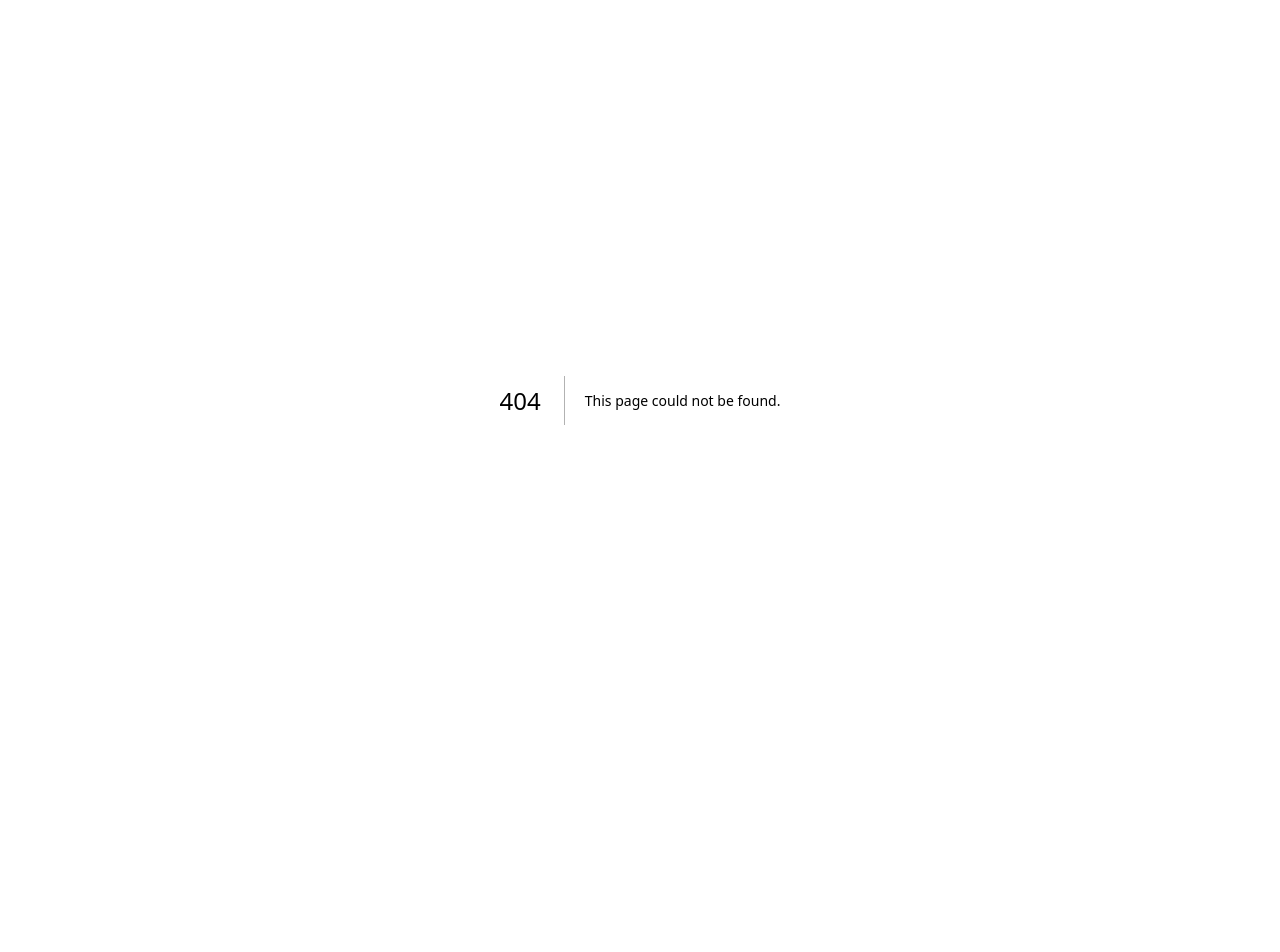
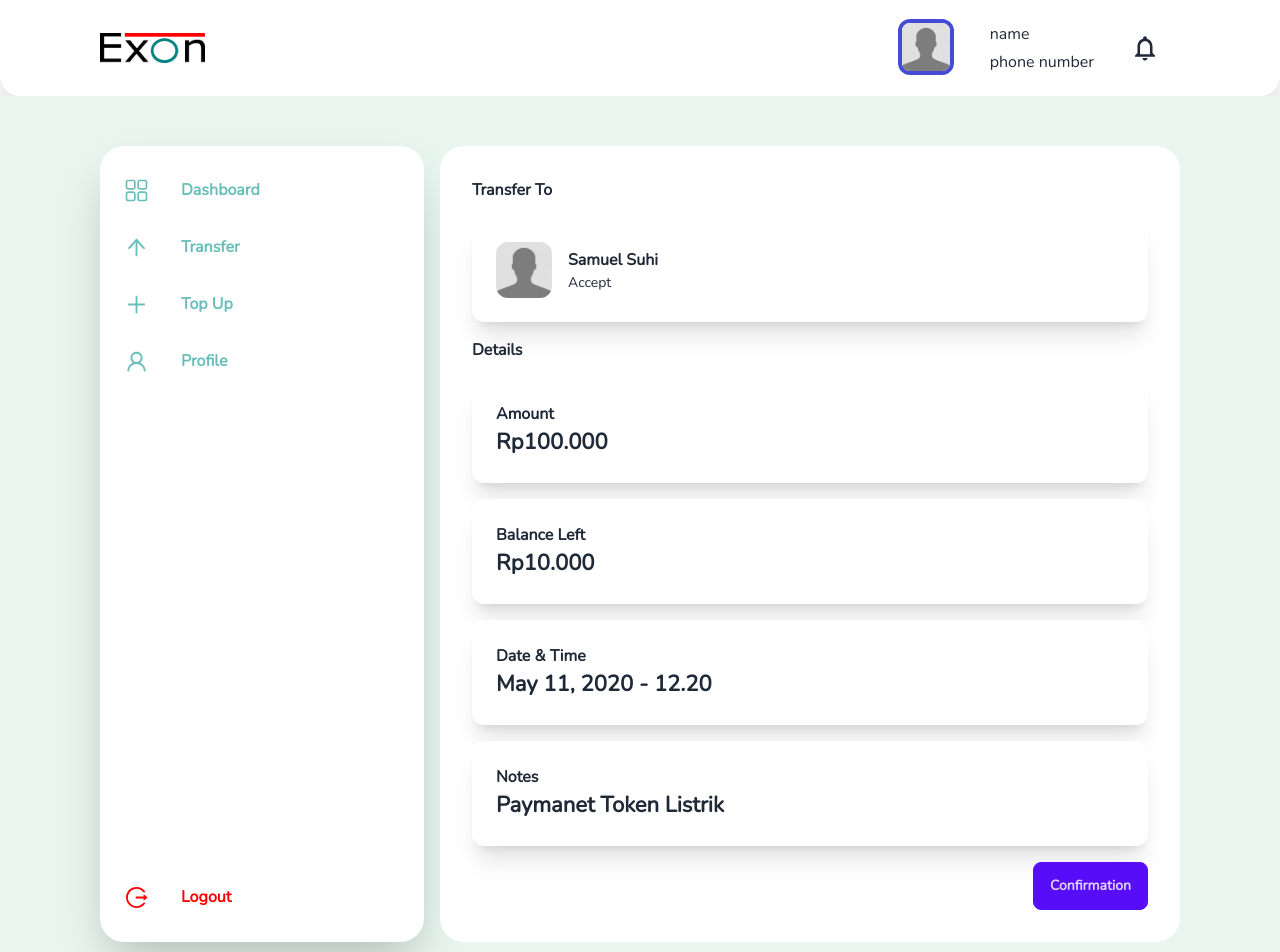
Before and after one commit to hendris27/fw15-exon, a Next.js app: page /confirmation in a window 1280 px wide. Before the commit this address had no page. Shown: the top 952 px of the page. Before the commit the page ends 800 px from the top, so only its background shows below. Built offline with nearby package versions, Linux system fonts and the light colour scheme.

Commit message:
add confirmation

```diff
--- /dev/null
+++ b/src/pages/confirmation.jsx
@@ -0,0 +1,93 @@
+import React from 'react';
+
+import { BsSearch } from 'react-icons/bs';
+import Headers from '@/components/header';
+import Footers from '@/components/footers';
+import Aside from '@/components/aside';
+
+import Image from 'next/image';
+import default_picture from '../assets/img/default.jpg';
+
+export default function Home() {
+  return (
+    <div className="min-h-screen">
+      <Headers />
+      <div className="flex bg-[#E8F6EF] px-[100px] py-[50px] gap-4 h-full ">
+        <Aside />
+        <div className="flex-1 bg-white rounded-3xl flex p-8">
+          <div className="h-full w-full flex flex-col gap-4">
+            <div className="flex justify-between">
+              <div className="font-bold">Transfer To</div>
+            </div>
+            <div className="flex bg-white shadow-xl rounded-xl p-6 ">
+              <div className="w-full flex  items-center gap-4 ">
+                <div className="rounded-xl overflow-hidden h-14 w-14 border-[#444cd4]">
+                  <Image src={default_picture} className="w-full h-full" alt="picture_logo" />
+                </div>
+                <div className="flex flex-col ">
+                  <div className="text-[16px] font-bold ">Samuel Suhi</div>
+                  <div className="text-[14px]">Accept</div>
+                </div>
+              </div>
+            </div>
+            <div className="flex justify-between">
+              <div className="font-bold">Details</div>
+            </div>
+            <div className="flex bg-white shadow-xl rounded-xl p-6 ">
+              <div className="w-full flex  items-center gap-4 ">
+                <div className="flex flex-col ">
+                  <div className="text-[16px] font-bold ">Amount</div>
+                  <div className="text-[22px] font-bold">Rp100.000</div>
+                </div>
+              </div>
+            </div>
+            <div className="flex bg-white shadow-xl rounded-xl p-6 ">
+              <div className="w-full flex  items-center gap-4 ">
+                <div className="flex flex-col ">
+                  <div className="text-[16px] font-bold ">Balance Left</div>
+                  <div className="text-[22px] font-bold">Rp10.000</div>
+                </div>
+              </div>
+            </div>
+            <div className="flex bg-white shadow-xl rounded-xl p-6 ">
+              <div className="w-full flex  items-center gap-4 ">
+                <div className="flex flex-col ">
+                  <div className="text-[16px] font-bold ">Date & Time</div>
+                  <div className="text-[22px] font-bold">May 11, 2020 - 12.20</div>
+                </div>
+              </div>
+            </div>
+            <div className="flex bg-white shadow-xl rounded-xl p-6 ">
+              <div className="w-full flex  items-center gap-4 ">
+                <div className="flex flex-col ">
+                  <div className="text-[16px] font-bold ">Notes</div>
+                  <div className="text-[22px] font-bold">Paymanet Token Listrik</div>
+                </div>
+              </div>
+            </div>
+            <div className="flex justify-end">
+              {/* You can open the modal using ID.showModal() method */}
+              <button className="btn btn-primary normal-case" onClick={() => window.my_modal_3.showModal()}>
+                Confirmation
+              </button>
+              <dialog id="my_modal_3" className="modal">
+                <form method="dialog" className="modal-box">
+                  <button htmlFor="my-modal-3" className="btn btn-sm btn-circle btn-ghost absolute right-2 top-2">
+                    ✕
+                  </button>
+                  <h3 className="font-bold text-lg">Enter PIN to Transfer</h3>
+                  <p className="py-4 w-[320px] ">
+                    Enter your 6 digits PIN for confirmation to continue transferring money.
+                  </p>
+                </form>
+              </dialog>
+            </div>
+          </div>
+        </div>
+      </div>
+      <footer>
+        <Footers />
+      </footer>
+    </div>
+  );
+}
```
